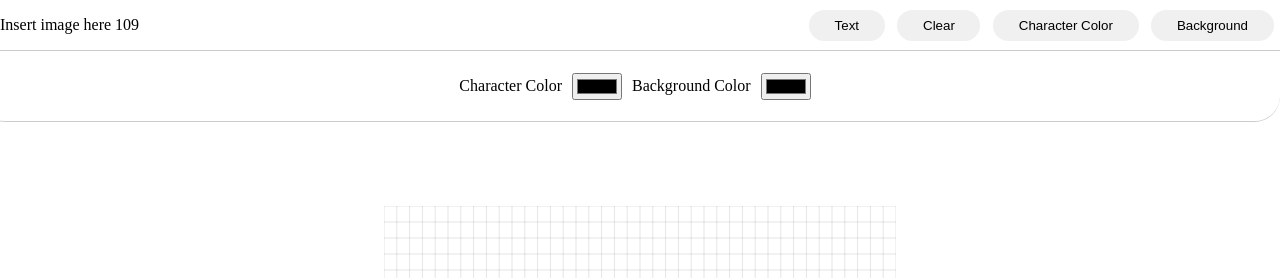
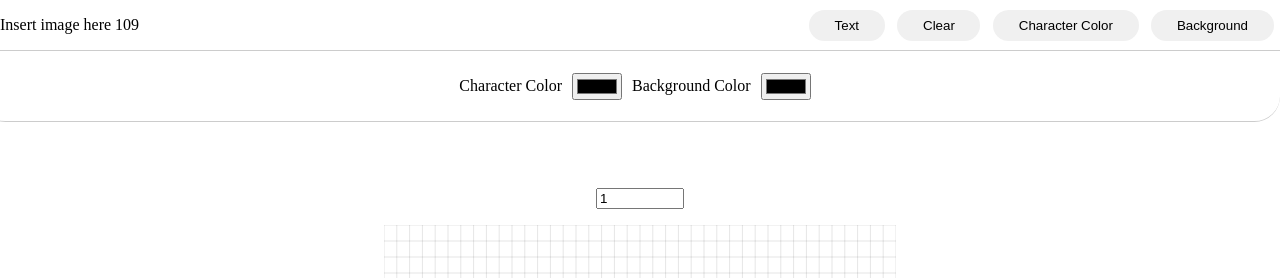
Before and after one commit to tusant19/intertext, a React (Vite) app in the folder front/: page / in a window 1280 px wide. Shown: the top 278 px of the page. Built offline with nearby package versions, Linux system fonts and the light colour scheme; no server answers.

Commit message:
add page switching

```diff
--- a/front/src/pages/TelePage.jsx
+++ b/front/src/pages/TelePage.jsx
@@ -32,6 +32,7 @@ function TelePage() {
     const bgToolRef = useRef(null);
     const currentCharColor = useRef("#000000");
     const currentBgColor = useRef("#ffffff");
+    const [errorMessage, setErrorMessage] = useState("");
 
     useEffect(() => {
         const socket = io(apiAdress);
@@ -540,6 +541,39 @@ function TelePage() {
         }
     }
 
+    function changePageNumber(event) {
+        const newPageNumber = parseInt(event.target.value);
+        if (isNaN(newPageNumber) || newPageNumber < 1 || newPageNumber > 100000) {
+            console.log("Invalid page number");
+            return;
+        }
+        currentPage.current = newPageNumber;
+        console.log(`Changing to page number: ${currentPage.current}`);
+        clearCanvas();
+        drawCanvasGrid();
+        axios.get(`${apiAdress}/page/${currentPage.current}`)
+            .then(response => {
+                const cells = response.data.cells;
+                cells.forEach(async (cell) => {
+                    if (cell.font != "" && cell.font != null) {
+                        await gridOperation(cell.x, cell.y, "setFont", cell.font);
+                    }
+                    if (cell.bg != "" && cell.bg != null) {
+                        await gridOperation(cell.x, cell.y, "drawBg", cell.bg);
+                    }
+                    if (cell.char != "" && cell.char != null) {
+                        await gridOperation(cell.x, cell.y, "drawChar", cell.char, cell.charColor);
+                    }
+                    cellsArray.current[cell.x][cell.y] = {
+                        font: cell.font,
+                        char: cell.char,
+                        bg: cell.bg,
+                        charColor: cell.charColor
+                    };
+                });
+            });
+    }
+
     function handleCharColorChange(event) {
         currentCharColor.current = event.target.value;
         console.log(`Character color changed to: ${currentCharColor.current}`);
@@ -548,6 +582,13 @@ function TelePage() {
     function handleBgColorChange(event) {
         currentBgColor.current = event.target.value;
         console.log(`Background color changed to: ${currentBgColor.current}`);
+    }
+
+    function setErrorMessageFunc(message) {
+        setErrorMessage(message);
+        setTimeout(() => {
+            setErrorMessage("");
+        }, 5000);
     }
 
     return (
@@ -578,6 +619,12 @@ function TelePage() {
                 <p>Background Color</p>
                 <input type="color" id="bgColorPicker" name="bgColorPicker" onChange={handleBgColorChange}/>
             </div>
+            <div className="pageNumberDiv">
+                <input type="number" id="pageNumberInput" name="pageNumberInput" min="1" max="100000" defaultValue={currentPage.current} onChange={changePageNumber} />
+            </div>
+            <div className="errorDiv">
+                <p>{errorMessage}</p>
+            </div>
             <div className="canvasDiv">
                 <canvas className="teleCanvas" width={canvasWidth.current} height={canvasHeight.current} ref={canvasRef}></canvas>
             </div>
```
